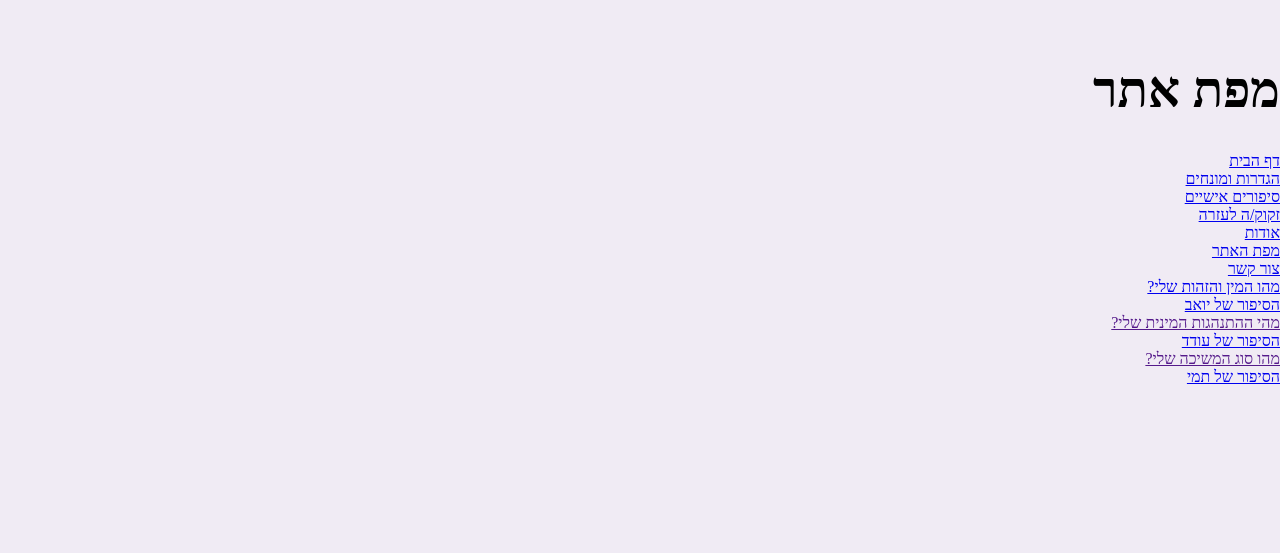
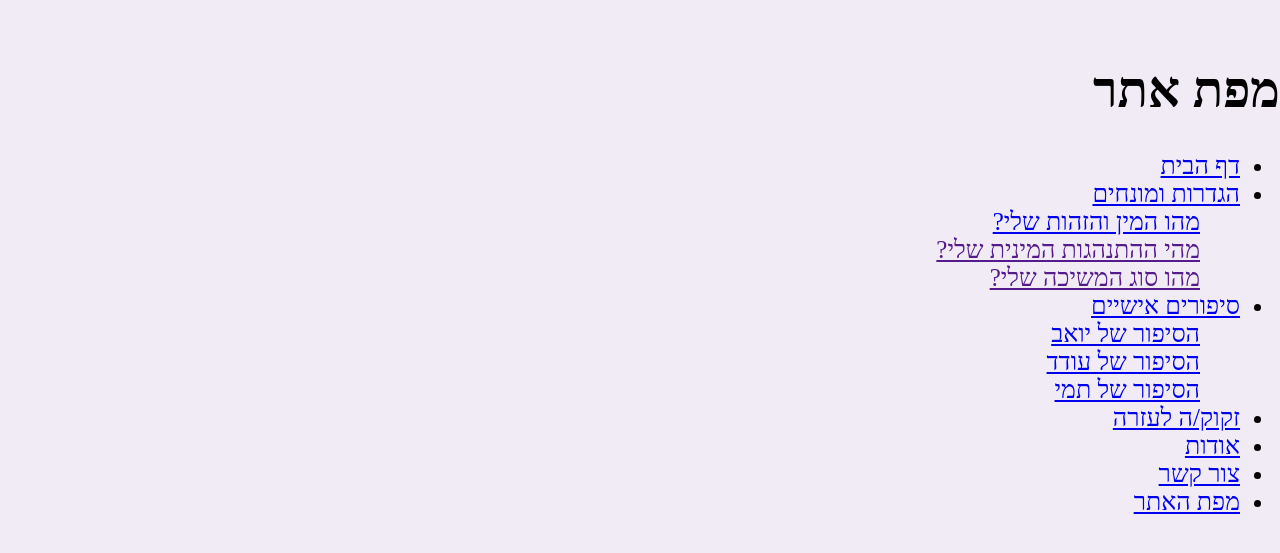
Before and after one commit to migdarimHIT/migdarimHIT.github.io, a plain HTML site: page content/siteMap.html in a window 1280 px wide. Shown: the part 231-784 px from the top of the page. Drawn offline with Linux system fonts and the light colour scheme.

Commit message:
Add files via upload
siteMap.html  - Rearrange the pages in the correct order
about.html - Change of link and image to the Holon Institute of Technology

```diff
--- a/content/siteMap.html
+++ b/content/siteMap.html
@@ -42,19 +42,21 @@
                     </header>
                     <section id="siteMap">
                         <div>
-                            <a href="index.html">דף הבית</a>
-                            <a href="definitionsAndTerms.html">הגדרות ומונחים</a>
-                            <a href="personalStories.html">סיפורים אישיים</a>
-                            <a href="needHelp.html">זקוק/ה לעזרה</a>
-                            <a href="about.html">אודות</a>
-                            <a href="siteMap.html">מפת האתר</a>
-                            <a href="contactUs.html">צור קשר</a>
-                            <a href="whatIsMyGenderAndIdentity.html">מהו המין והזהות שלי?</a>
-                            <a href="yoavStory.html">הסיפור של יואב</a>
-                            <a href="" id="not-allowed">מהי ההתנהגות המינית שלי?</a>
-                            <a href="odedStory.html">הסיפור של עודד</a>
-                            <a href="" id="not-allowed">מהו סוג המשיכה שלי?</a>
-                            <a href="tammyStory.html">הסיפור של תמי</a>
+                            <ul>
+                                <li><a href="index.html">דף הבית</a></li>
+                                <li><a href="definitionsAndTerms.html">הגדרות ומונחים</a>
+                                <dd><a href="whatIsMyGenderAndIdentity.html">מהו המין והזהות שלי?</a></dd>
+                                <dd><a href="" id="not-allowed">מהי ההתנהגות המינית שלי?</a></dd>
+                                <dd><a href="" id="not-allowed">מהו סוג המשיכה שלי?</a></dd>
+                                <li><a href="personalStories.html">סיפורים אישיים</a></li>
+                                <dd><a href="yoavStory.html">הסיפור של יואב</a></dd>
+                                <dd><a href="odedStory.html">הסיפור של עודד</a></dd>
+                                <dd><a href="tammyStory.html">הסיפור של תמי</a></dd>
+                                <li><a href="needHelp.html">זקוק/ה לעזרה</a></li>
+                                <li><a href="about.html">אודות</a></li>
+                                <li><a href="contactUs.html">צור קשר</a></li>
+                                <li><a href="siteMap.html">מפת האתר</a></li>
+                            </ul>
                         </div>
                     </section>
                 </div>
```
Also changed, not shown: content/about.html (+1 -2 lines).
